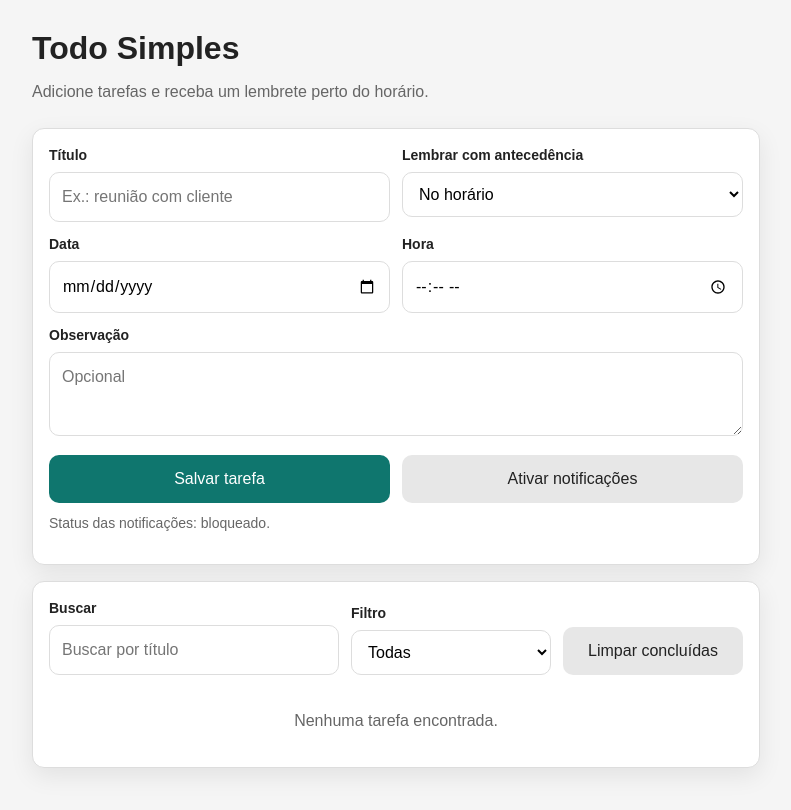
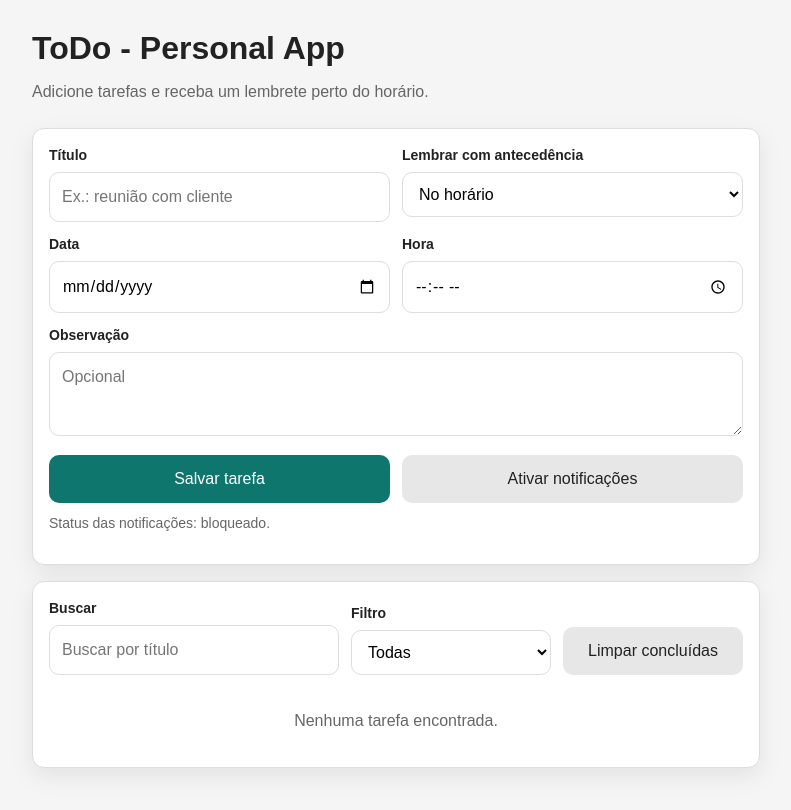
Before and after one commit to mspioner/task-manager, a website: page index.html in a window 1280 px wide. Shown: the whole page, without its empty margins (244-1035 px from the left). Drawn offline with Linux system fonts and the light colour scheme.

Commit message:
atualizacao 2

```diff
--- a/index.html
+++ b/index.html
@@ -3,7 +3,7 @@
 <head>
   <meta charset="UTF-8" />
   <meta name="viewport" content="width=device-width, initial-scale=1.0" />
-  <title>ToDo Personal App</title>
+  <title>ToDo - Personal App</title>
   <style>
     :root {
       --bg: #f5f5f5;
@@ -203,7 +203,7 @@
 </head>
 <body>
   <main class="app">
-    <h1>Todo Simples</h1>
+    <h1>ToDo - Personal App</h1>
     <p class="subtitle">Adicione tarefas e receba um lembrete perto do horário.</p>
 
     <section class="card">
```
